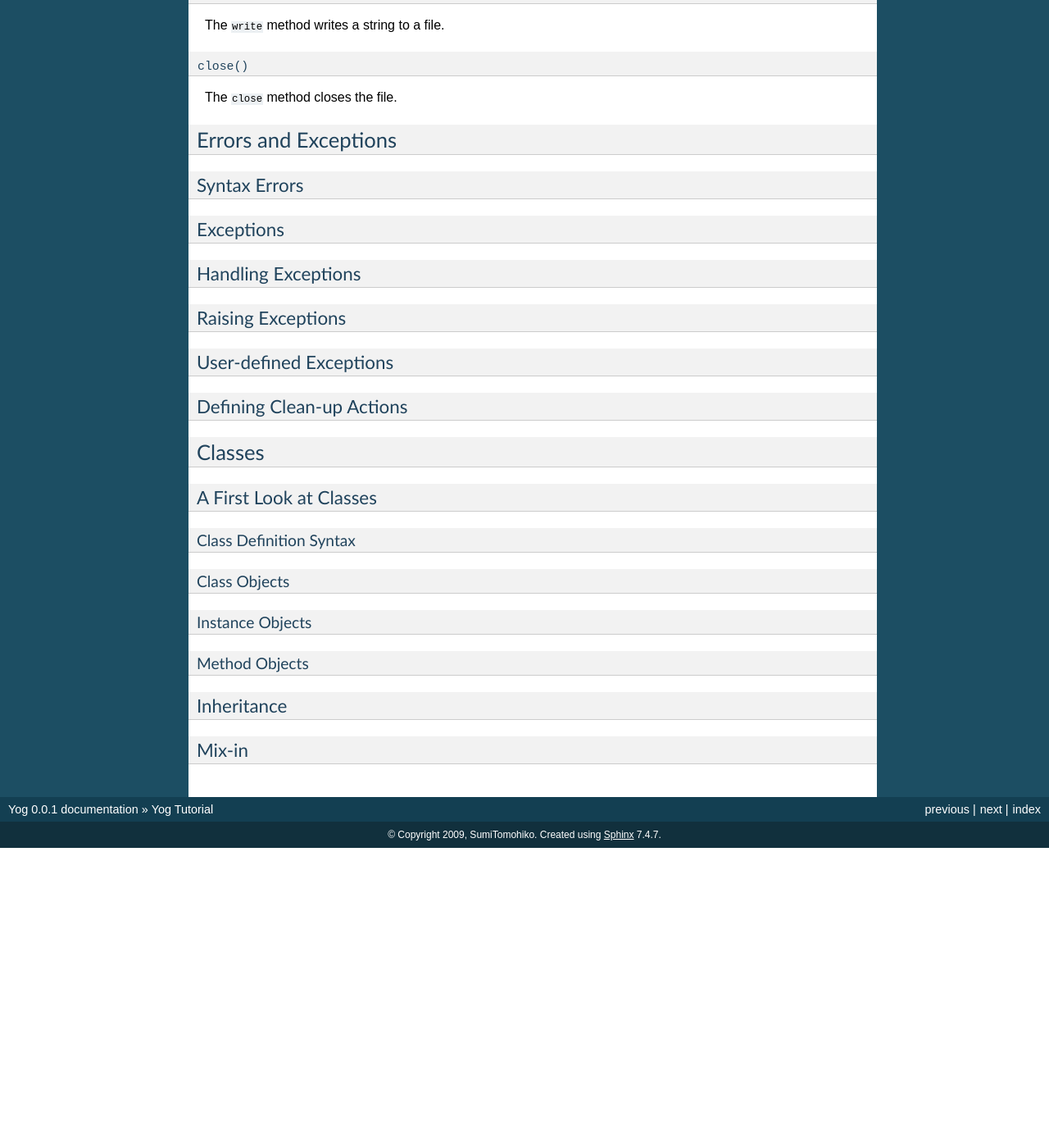
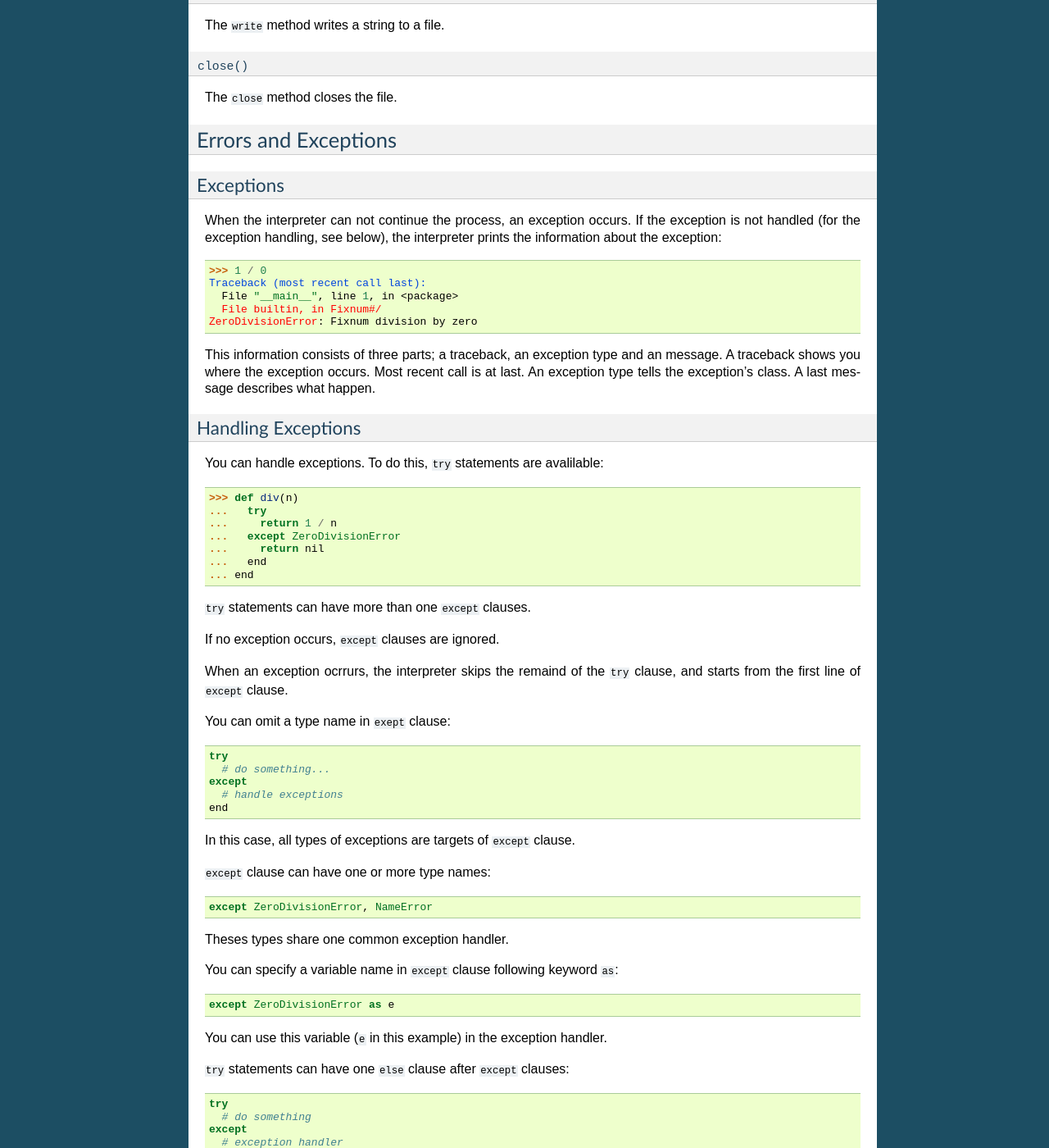
Before and after one commit to SumiTomohiko/Yog, a Sphinx documentation site: the page built from doc/tutorial.rst, in a window 1280 px wide and 1400 px high, scrolled down 11474 px. Shown: the whole window at 82% size. Built offline with Sphinx 7.4.7, drawn with Linux system fonts in a browser that asks for light colours; before the commit the page ends 12508 px from its top, so only the background shows below that; some of the changed text lies outside the part shown.

Commit message:
Described try statements.

```diff
--- a/doc/tutorial.rst
+++ b/doc/tutorial.rst
@@ -667,23 +667,105 @@ The ``close`` method closes the file.
 Errors and Exceptions
 *********************
 
-Syntax Errors
-=============
-
 Exceptions
 ==========
+
+When the interpreter can not continue the process, an exception occurs.
+If the exception is not handled (for the exception handling, see below), the interpreter prints the information about the exception::
+
+  >>> 1 / 0
+  Traceback (most recent call last):
+    File "__main__", line 1, in <package>
+    File builtin, in Fixnum#/
+  ZeroDivisionError: Fixnum division by zero
+
+This information consists of three parts; a traceback, an exception type and an message.
+A traceback shows you where the exception occurs.
+Most recent call is at last.
+An exception type tells the exception's class.
+A last message describes what happen.
 
 Handling Exceptions
 ===================
 
+You can handle exceptions.
+To do this, ``try`` statements are avalilable::
+
+  >>> def div(n)
+  ...   try
+  ...     return 1 / n
+  ...   except ZeroDivisionError
+  ...     return nil
+  ...   end
+  ... end
+
+``try`` statements can have more than one ``except`` clauses.
+
+If no exception occurs, ``except`` clauses are ignored.
+
+When an exception ocrrurs, the interpreter skips the remaind of the ``try`` clause, and starts from the first line of ``except`` clause.
+
+You can omit a type name in ``exept`` clause::
+
+  try
+    # do something...
+  except
+    # handle exceptions
+  end
+
+In this case, all types of exceptions are targets of ``except`` clause.
+
+``except`` clause can have one or more type names::
+
+  except ZeroDivisionError, NameError
+
+Theses types share one common exception handler.
+
+You can specify a variable name in ``except`` clause following keyword ``as``::
+
+  except ZeroDivisionError as e
+
+You can use this variable (``e`` in this example) in the exception handler.
+
+``try`` statements can have one ``else`` clause after ``except`` clauses::
+
+  try
+    # do something
+  except
+    # exception handler
+  else
+    # do something
+  end
+
+This ``else`` clause is excecuted when ``try`` clause finishes and no exception occurs.
+
 Raising Exceptions
 ==================
+
+You can use ``raise`` statements for exceptions to occur.
 
 User-defined Exceptions
 =======================
 
+Programmers can define custom exceptions.
+All exceptions is a child class of ``Exception``.
+
 Defining Clean-up Actions
 =========================
+
+``try`` statements can have one ``finally`` clause::
+
+  >>> def div(n)
+  ...   try
+  ...     m = 1 / n
+  ...   except ZeroDivisionError
+  ...     m = nil
+  ...   finally
+  ...     print(m)
+  ...   end
+  ... end
+
+``finally`` clause is always executed before leaving the ``try`` statement, whether an exception has occured or not.
 
 *******
 Classes
```
Also changed, not shown: 1 other file.
